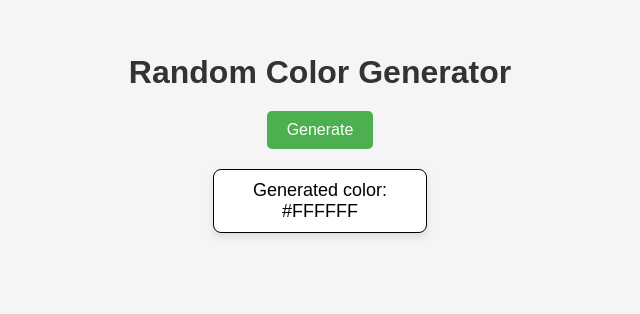
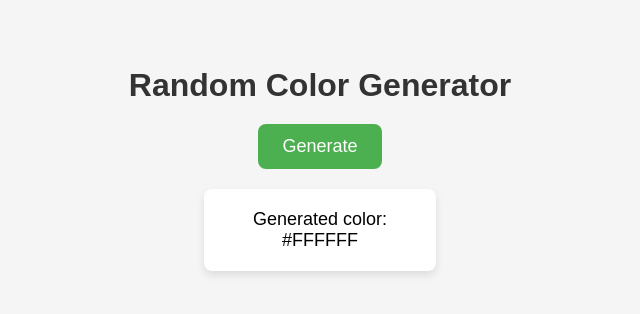
Before and after one commit to Ballam22/react-random-color-generator, a React app: page / in a window 1280 px wide. Shown: the part 232-546 px from the top of the page, without its empty margins (320-960 px from the left). Built offline with nearby package versions, Linux system fonts and the light colour scheme; the HTML template or start-up script is replaced by a standard one.

Commit message:
Changes to App.js and CSS files

```diff
--- a/src/App.css
+++ b/src/App.css
@@ -16,22 +16,30 @@ h1 {
   font-size: 2rem;
   margin-bottom: 20px;
   color: #333;
+  font-weight: bold;
 }
 
 /* Button styling */
 button {
-  padding: 10px 20px;
-  font-size: 16px;
+  padding: 12px 24px;
+  font-size: 18px;
   background-color: #4caf50;
   color: white;
   border: none;
-  border-radius: 5px;
+  border-radius: 8px;
   cursor: pointer;
-  transition: background-color 0.3s ease;
+  transition:
+    background-color 0.3s ease,
+    transform 0.2s ease;
 }
 
 button:hover {
   background-color: #45a049;
+  transform: scale(1.05);
+}
+
+button:active {
+  transform: scale(1);
 }
 
 /* Color display styling */
@@ -39,11 +47,27 @@ div.color-display {
   background-color: #ffffff; /* Default white background */
   padding: 20px;
   color: #ffffff; /* Default white text */
-  margin: 70px auto;
-  margin-top: 20px;
+  margin: 20px auto;
   border-radius: 8px;
   font-size: 18px;
   width: 50%;
   max-width: 400px;
   box-shadow: 0 4px 8px rgba(0, 0, 0, 0.1);
+  text-align: center;
+  transition:
+    color 0.3s ease,
+    background-color 0.3s ease;
 }
+
+/* Text color for better contrast on dark background colors */
+div.color-display span {
+  color: #000; /* Default text color */
+}
+
+div.color-display.white-text {
+  color: #000; /* Text color for lighter backgrounds */
+}
+
+div.color-display.dark-text {
+  color: #fff; /* Text color for darker backgrounds */
+}
--- a/src/App.js
+++ b/src/App.js
@@ -11,6 +11,7 @@ const App = () => {
     console.log('Generated color:', newColor);
     setCurrentColor(uppercaseColor);
   };
+  const textClass = currentColor === '#FFFFFF' ? 'white-text' : 'dark-text';
 
   return (
     <div className="app">
@@ -21,13 +22,9 @@ const App = () => {
       </button>
       {/* Color display with background color matching the hex code */}
       <div
-        className="color-display"
+        className={`color-display ${textClass}`}
         style={{
           backgroundColor: currentColor,
-          color: currentColor === '#FFFFFF' ? '#000' : '#FFF',
-          padding: '10px',
-          textAlign: 'center',
-          border: '1px solid #000',
         }}
         aria-label={`generated color: ${currentColor}`}
       >
```
